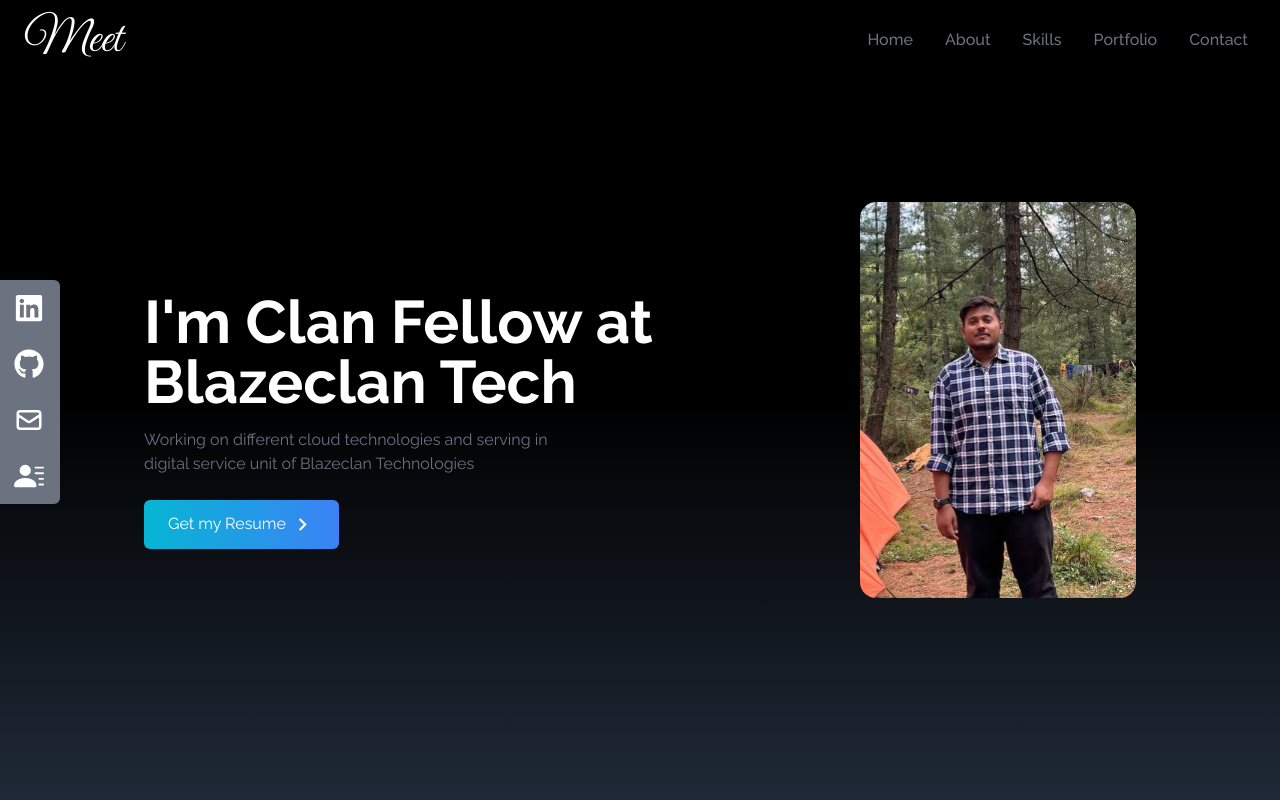
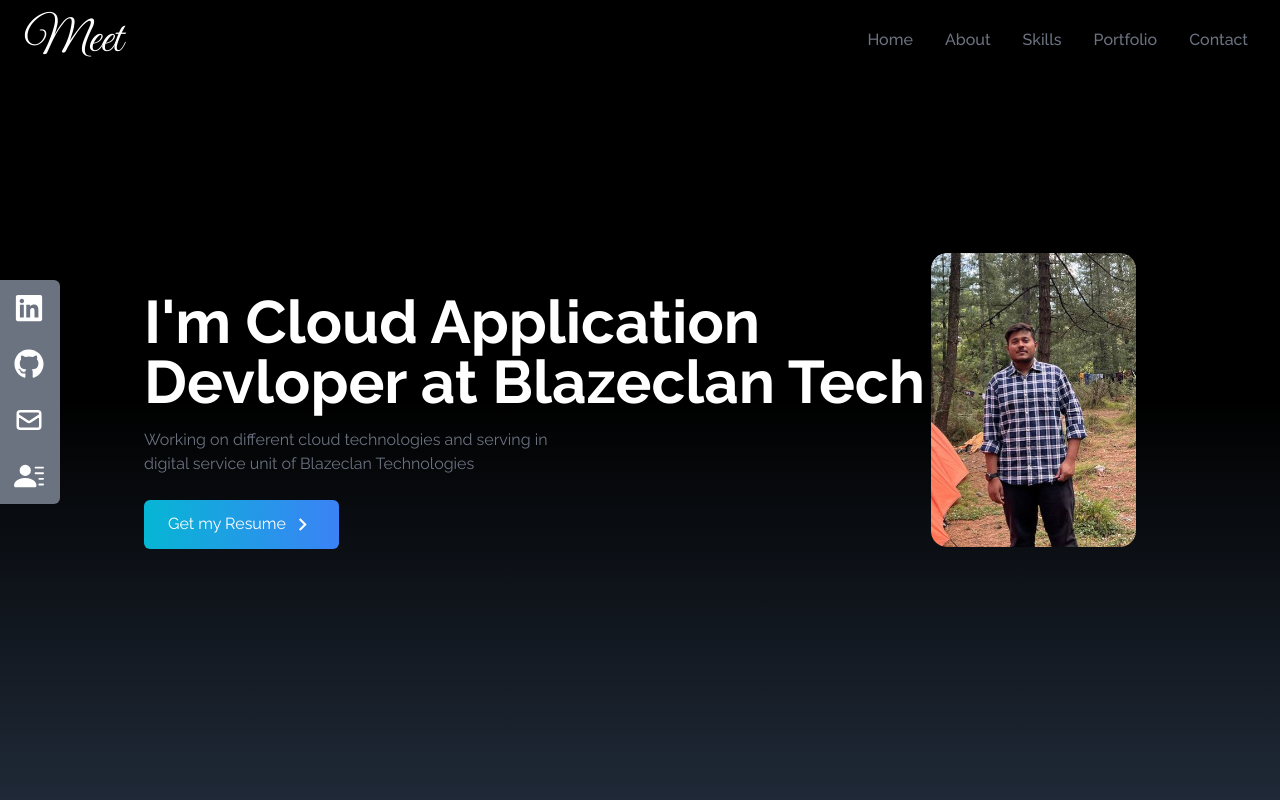
Before and after one commit to mskothari07/my-portfolio, a React (Create React App) app: page / in a window 1280 px wide. Shown: the top 800 px of the page. Built offline with nearby package versions, Linux system fonts and the light colour scheme.

Commit message:
Update in home page

```diff
--- a/src/components/Hom.jsx
+++ b/src/components/Hom.jsx
@@ -13,7 +13,7 @@
       <div className="max-w-screen-lg mx-auto flex flex-col items-center justify-center h-full px-4 md:flex-row">
         <div className="flex flex-col justify-center h-full">
           <h2 className="text-4xl sm:text-6xl font-bold text-white mt-12">
-            I'm Clan Fellow at Blazeclan Tech
+            I'm Cloud Application Devloper at Blazeclan Tech
           </h2>
           <p className="text-gray-500 py-4 max-w-md">
            Working on different cloud technologies and serving in digital service unit of Blazeclan Technologies
```
